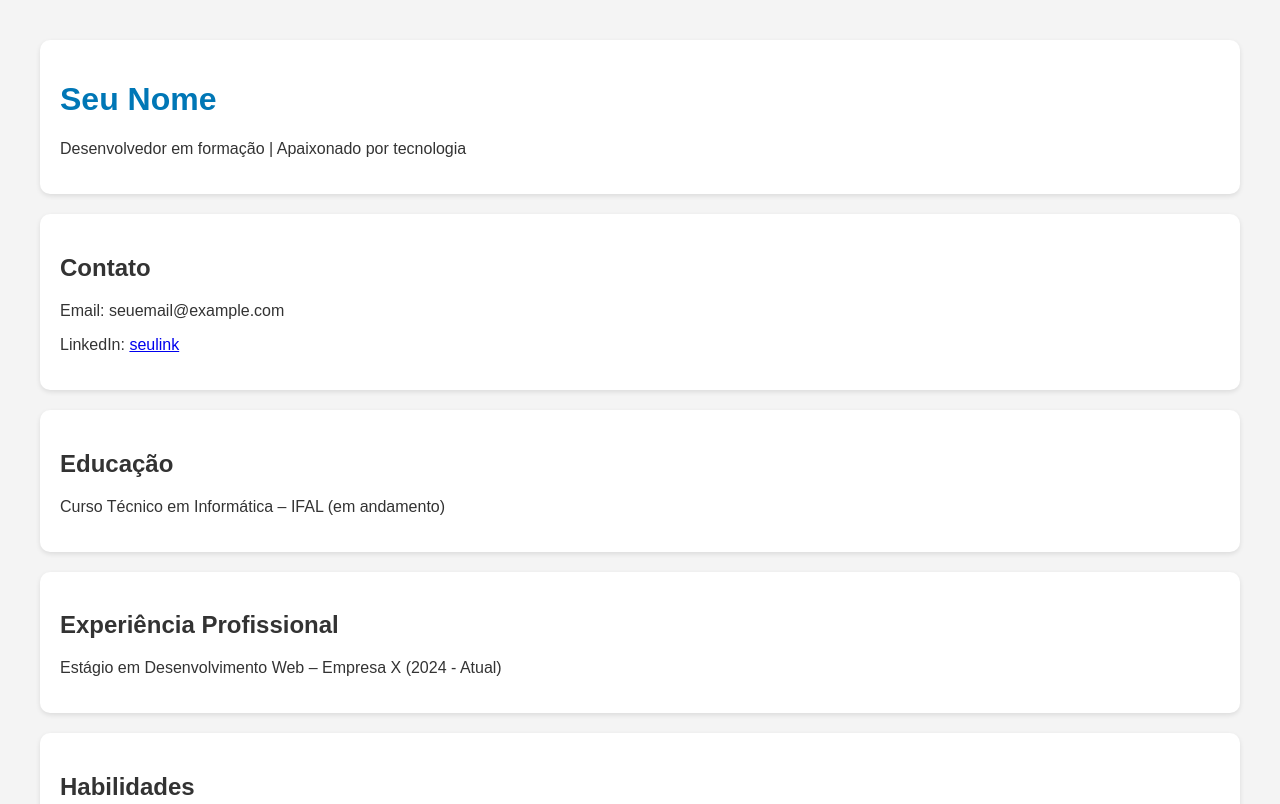
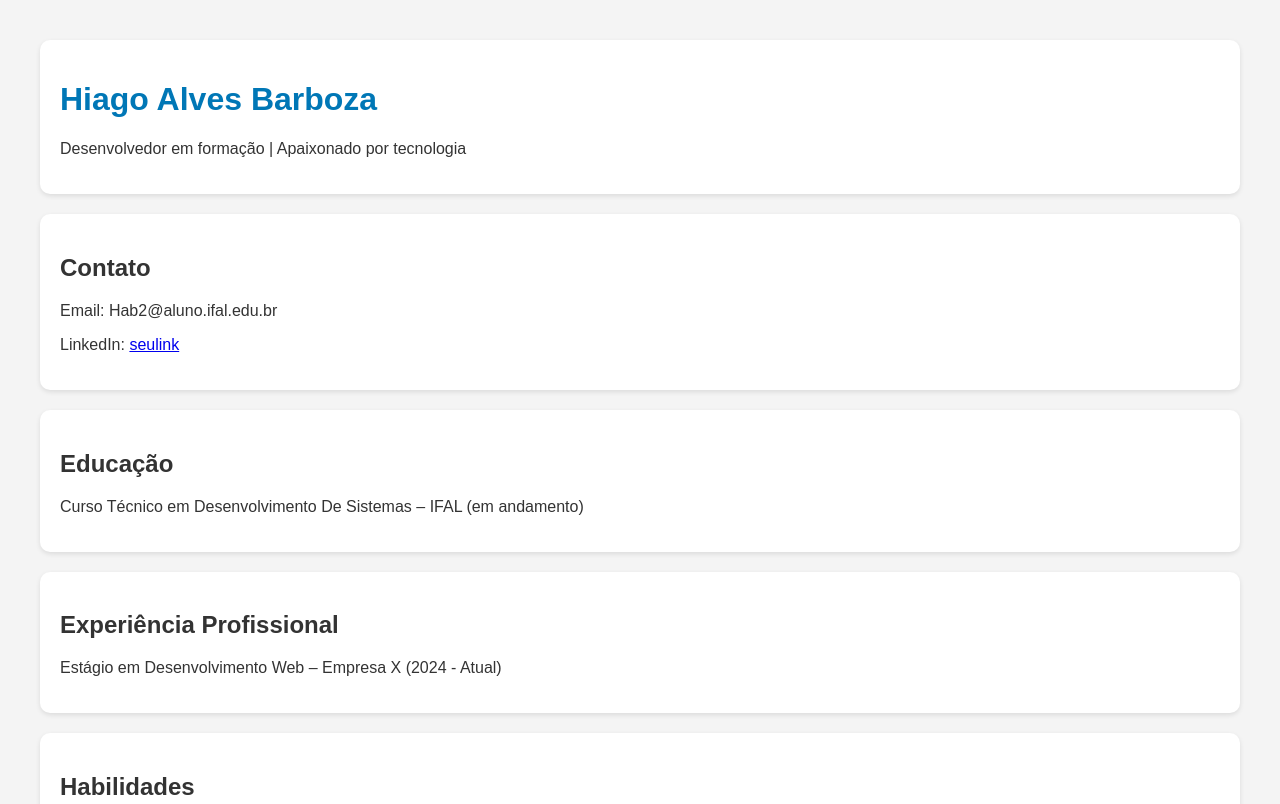
Before and after one commit to hab2-cloud/Hiago.github.io, a plain HTML site: page index.html in a window 1280 px wide. Shown: the top 804 px of the page. Drawn offline with Linux system fonts and the light colour scheme.

Commit message:
Change name and contact details in index.html
Updated personal information in the HTML file.

```diff
--- a/index.html
+++ b/index.html
@@ -3,7 +3,7 @@
 <head>
   <meta charset="UTF-8">
   <meta name="viewport" content="width=device-width, initial-scale=1.0">
-  <title>Seu Nome - Página Pessoal</title>
+  <title>Hiago Alves Barboza - Página Pessoal</title>
   <style>
     body { font-family: Arial, sans-serif; margin: 40px; background-color: #f4f4f4; color: #333; }
     header, section { background: white; padding: 20px; margin-bottom: 20px; border-radius: 10px; box-shadow: 0 2px 5px rgba(0,0,0,0.1); }
@@ -13,19 +13,19 @@
 </head>
 <body>
   <header>
-    <h1>Seu Nome</h1>
+    <h1>Hiago Alves Barboza</h1>
     <p>Desenvolvedor em formação | Apaixonado por tecnologia</p>
   </header>
 
   <section>
     <h2>Contato</h2>
-    <p>Email: seuemail@example.com</p>
-    <p>LinkedIn: <a href="https://linkedin.com/in/seulink" target="_blank">seulink</a></p>
+    <p>Email: Hab2@aluno.ifal.edu.br</p>
+    <p>LinkedIn: <a href="www.linkedin.com/in/hiago-5a3988398" target="_blank">seulink</a></p>
   </section>
 
   <section>
     <h2>Educação</h2>
-    <p>Curso Técnico em Informática – IFAL (em andamento)</p>
+    <p>Curso Técnico em Desenvolvimento De Sistemas – IFAL (em andamento)</p>
   </section>
 
   <section>
```
